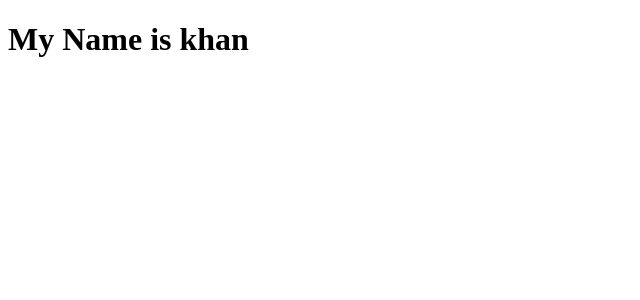
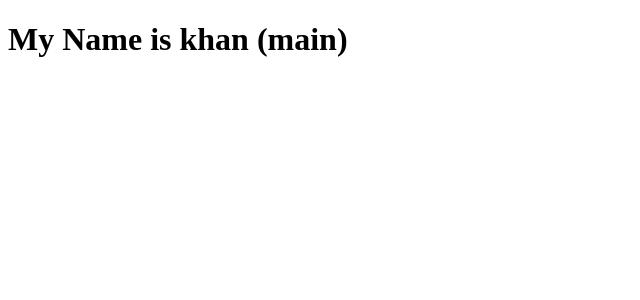
Before and after one commit to amirhn038/localToRemote, an Angular app: page / in a window 1280 px wide. Shown: the top 300 px of the page, without its empty margins (0-640 px from the left). Built offline with nearby package versions, Linux system fonts and the light colour scheme.

Commit message:
branch main

```diff
--- a/src/app/app.html
+++ b/src/app/app.html
@@ -1 +1 @@
-<h1>My Name is khan</h1>
+<h1>My Name is khan (main)</h1>
```
